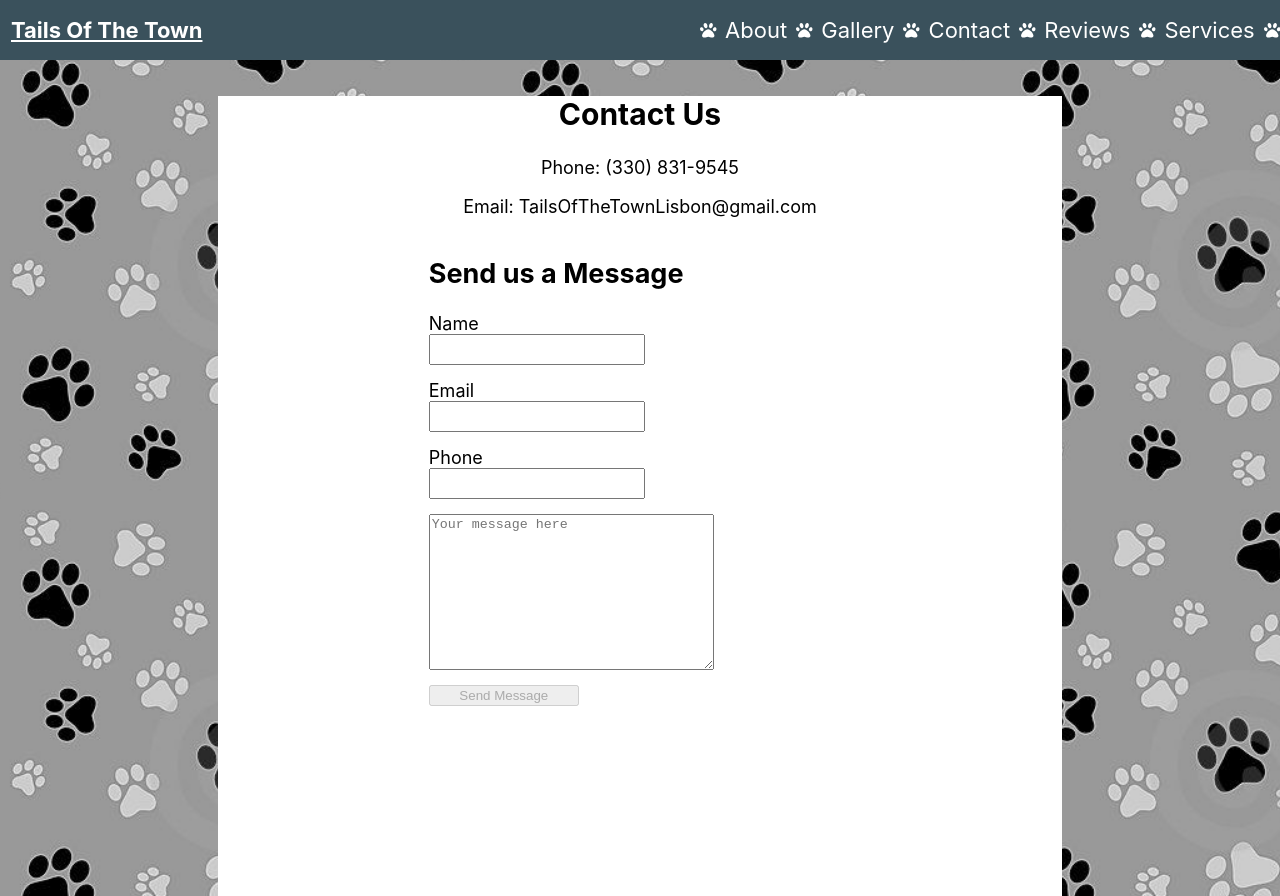
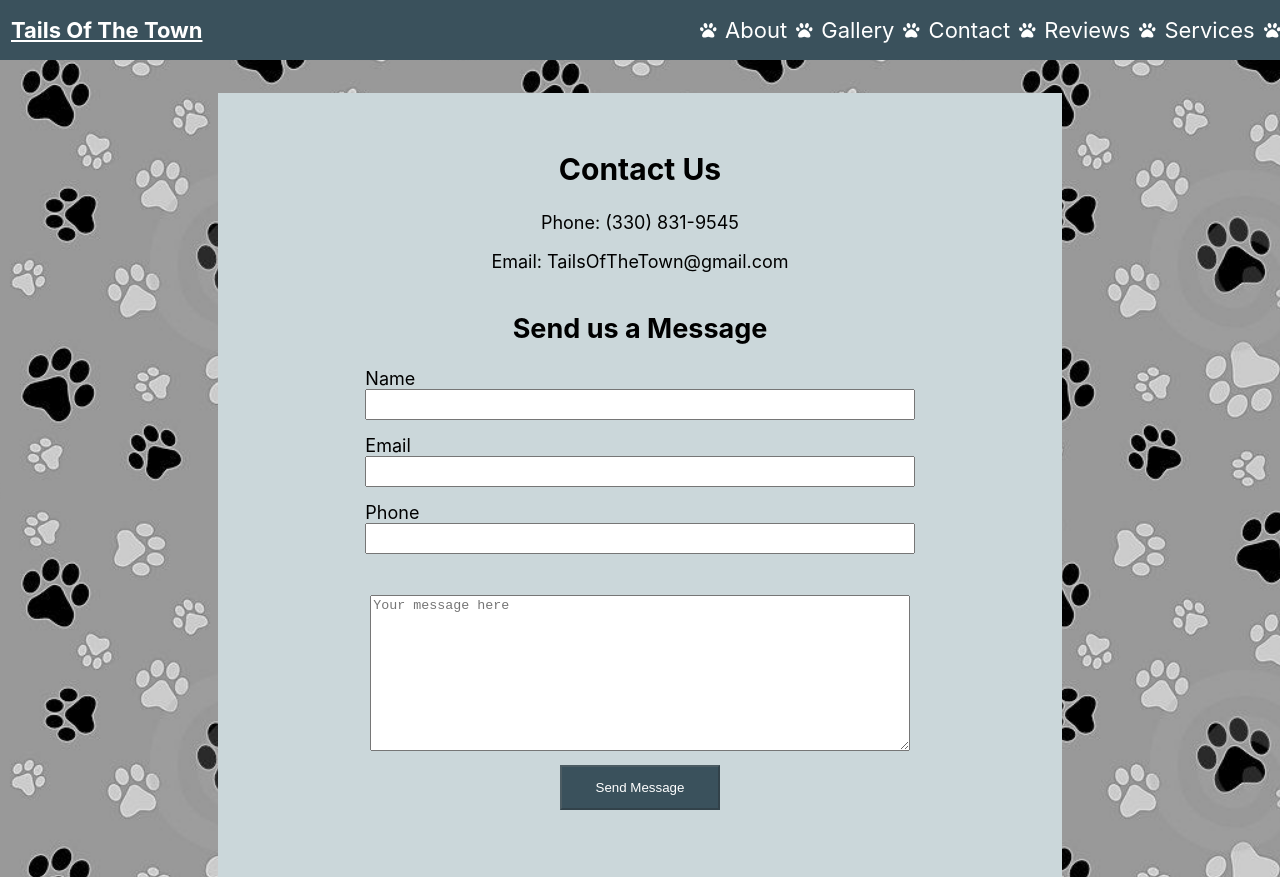
Before and after one commit to Sally-A/tails, a React (Create React App) app: page /contact in a window 1280 px wide. Built offline with nearby package versions, Linux system fonts and the light colour scheme.

Commit message:
Contact Styling

```diff
--- a/src/App.css
+++ b/src/App.css
@@ -21,7 +21,8 @@ main {
   margin-left: auto;
   margin-right: auto;
   color: black;
-  background-color: white;
+  background-color: #cbd7da;
+  /* background-color: white; */
 }
 
 .logo {
@@ -29,11 +30,13 @@ main {
   height: 225px;
   float: left;
   clear: right;
+  padding: .5em;
 }
 
 header {
   width: 100%;
-  background-color: #7993A0;
+  /* background-color: #7993A0; */
+  background-color: #cbd7da;
   box-shadow: 0px 2px 7px 2px rgba(0,0,0,0.75);
   margin-left: 1em;
   margin-right: 1em;
@@ -97,14 +100,13 @@ nav > a:hover, .subMenu > a:hover, .homepageAbout > div > a:hover,  .nav > h4 >
   display: flex;
   align-content: center;
   justify-content: center;
-
 }
 
 .missionStatement > div {
   width: 75%;
   margin-left: auto;
   margin-right: auto;
-  background-color: white;
+  background-color: #cbd7da;
 }
 
 .missionStatement > div > p {
@@ -191,16 +193,17 @@ nav > a:hover, .subMenu > a:hover, .homepageAbout > div > a:hover,  .nav > h4 >
 /*General Styling for About, Services Headers*/
 
 .pagetitle {
-  margin-top: 1em;
+  margin-top: 2em;
   text-align: center;
   font-size: 20px;
+  background-color: #cbd7da;
 }
 
 .about {
   margin-top: 4em;
   padding-left: 2em;
-  padding-bottom: 20em;
-  padding-top: 2em;
+  padding-bottom: 32em;
+  padding-top: 1em;
   background-color: #cbd7da;
   text-align: left;
 }
@@ -224,64 +227,47 @@ nav > a:hover, .subMenu > a:hover, .homepageAbout > div > a:hover,  .nav > h4 >
   width: 45%;
 }
 
-.aboutContent {
-  /* width: %; */
-  /* margin-left: auto; */
-  /* margin-right: auto; */
-}
-
 /*Contact Page Styling*/
 .contact {
   margin-left: auto;
   margin-right: auto;
-  margin-top: 75px;
-  min-height: 100vh;
-  max-height: 100vh;
-}
-
-.info > div {
-  /* width: 50%;
-  margin-left: auto;
-  margin-right: auto; */
-}
-
-.contact > .info > div > p {
-  text-align: left;
+  margin-top: 4em;
+  padding-top: 1em;
+  background-color: #cbd7da;
 }
 
 .contactForm {
   display: flex;
+  justify-content: center;
+  align-items: center;
   flex-direction: column;
-  justify-content: center;
-  text-align: left;
-  width: 50%;
-  margin-left: auto;
-  margin-right: auto;
-}
-
-.contactForm > textarea {
-  width: 66%;
 }
 
 .contactForm > label {
-  width: 35%;
-  display: block;
   float: left;
   text-align: left;
   margin-bottom: 15px;
 }
 
 .contactForm > label > input {
-  width: 200px;
+  display: flex;
+  justify-content: center;
+  align-items: center;
+  width: 40em;
   padding: 6px;
-}
+  justify-content: center;
+ }
 
-textarea {
-  resize: vertical;
-  margin-bottom: 15px;
+ .contactForm > textarea {
+  width: 40em;
+  margin-top: 2em;
 }
 
 .contactForm > button {
-  margin-bottom: 25px;
-  width: 150px;
+  margin-top: 1em;
+  padding: 1em;
+  width: 12em;
+  margin-bottom: 5em;
+  color: white;
+  background-color: #3a515c;
 }
--- a/src/contact/contact.js
+++ b/src/contact/contact.js
@@ -43,7 +43,7 @@ class Contact extends Component {
             message
         }
 
-        emailjs.send('TailsOfTheTownLisbon', 'template_HXUJMT8p',
+        emailjs.send('TailsOfTheTown', 'template_HXUJMT8p',
                          emailToSend, 'user_fspuszkuYu1bFDmfJ5V9B')
                          .then((result) => {
                              if(result.status) {
@@ -66,7 +66,7 @@ class Contact extends Component {
 
                 <div className="info">
                     <p>Phone: (330) 831-9545</p>
-                    <p>Email: TailsOfTheTownLisbon@gmail.com</p>
+                    <p>Email: TailsOfTheTown@gmail.com</p>
                 </div>
 
                 <form className="contactForm">
--- a/src/gallery/gallery.css
+++ b/src/gallery/gallery.css
@@ -1,5 +1,6 @@
 .dogGallery {
-    margin-top: 30px;
+    margin-top: 4em;
+    background-color: #cbd7da;
 }
 
 .gallery {
@@ -8,11 +9,13 @@
     flex-wrap: wrap;
     list-style-type: none;
     justify-content: center;
-    margin-top: 80px;
+    margin-top: 2em;
     margin-left: auto;
     margin-right: auto;
+    padding-top: 2em;
     column-count: 4;
     column-gap: 0;
+    background-color: #cbd7da;
 }
 
 .dogPhotos {
--- a/src/index.css
+++ b/src/index.css
@@ -5,10 +5,10 @@ body {
     'Ubuntu', 'Cantarell', 'Fira Sans', 'Droid Sans', 'Helvetica Neue',
     sans-serif;
   -webkit-font-smoothing: antialiased;
-  -moz-osx-font-smoothing: grayscale;
-  box-sizing: border-box;
-  height: 100%;
-  width: 100%;
+  /* -moz-osx-font-smoothing: grayscale; */
+  /*box-sizing: border-box;*/
+  /* height: 100%; */
+  /* width: 100%; */
   background-color: white;
   color: white;
   overflow-x: hidden;
@@ -16,13 +16,12 @@ body {
   background-repeat: repeat;
   background-size: 500px 500px;
 
-  /*background-size: cover;*/
-  /* background-size: 275px 500px; */
 }
 
 code {
   font-family: source-code-pro, Menlo, Monaco, Consolas, 'Courier New',
     monospace;
+
 }
 
 
```
